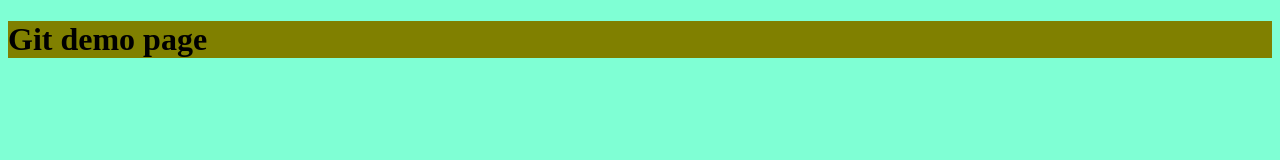
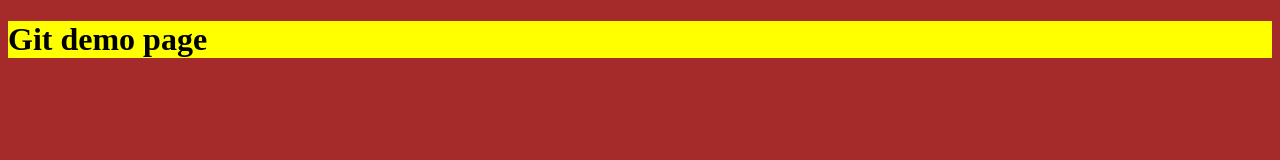
Before and after one commit to MaciejKubicki/Test, a plain HTML site: page index.html in a window 1280 px wide. Drawn offline with Linux system fonts and the light colour scheme.

Commit message:
new color yelow and brown

```diff
--- a/styles.css
+++ b/styles.css
@@ -1,7 +1,7 @@
 body{
-	background-color: aquamarine;
+	background-color: brown;
 }
 
 h1{
-	background-color: olive;
+	background-color: yellow;
 }
```
